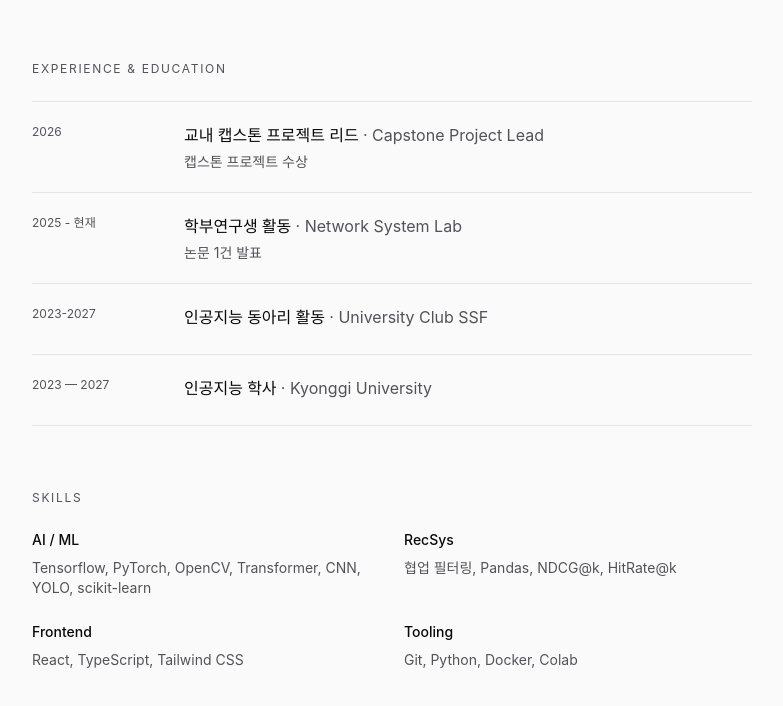
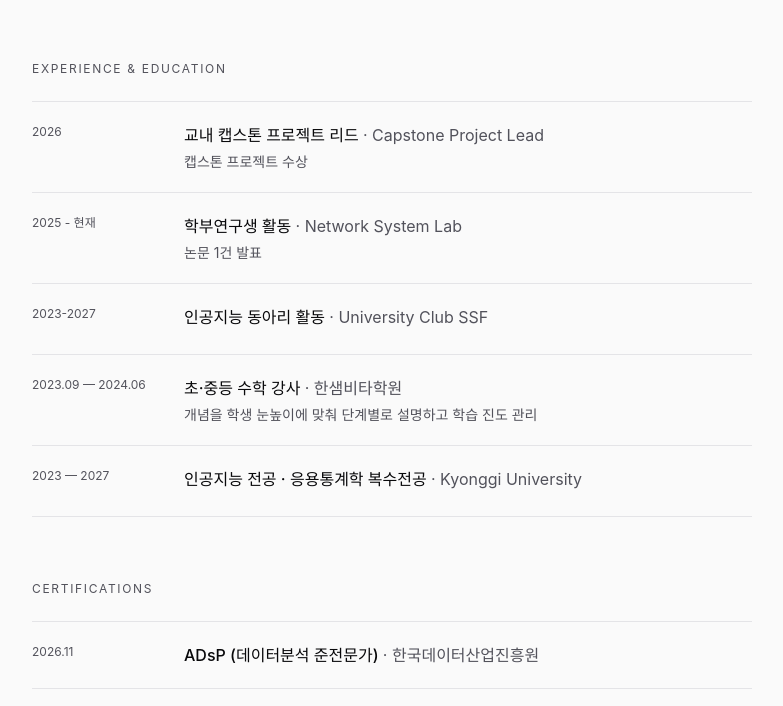
Before and after one commit to yoonjl16/porfolio, an Astro site: page /porfolio/about in a window 1280 px wide. Shown: the part 246-952 px from the top of the page, without its empty margins (248-1031 px from the left). Built offline with nearby package versions, Linux system fonts and the light colour scheme; Astro itself is replaced by a stand-in of ours; a web font is replaced by a local one.

Commit message:
Add double major, ADsP and tutoring experience
- Note the Applied Statistics double major in the education entry
- Add a Certifications section to the About page with ADsP (2026.11)
- Add the elementary/middle school math tutor role (2023.09 - 2024.06)

Co-Authored-By: Claude Opus 5.5 <noreply@anthropic.com>

```diff
--- a/src/consts.ts
+++ b/src/consts.ts
@@ -60,9 +60,27 @@ export const EXPERIENCE: {
     summary: '',
   },
   {
+    period: '2023.09 — 2024.06',
+    title: '초·중등 수학 강사',
+    org: '한샘비타학원',
+    summary: '개념을 학생 눈높이에 맞춰 단계별로 설명하고 학습 진도 관리',
+  },
+  {
     period: '2023 — 2027',
-    title: '인공지능 학사',
+    title: '인공지능 전공 · 응용통계학 복수전공',
     org: 'Kyonggi University',
     summary: '',
   },
 ];
+
+export const CERTIFICATIONS: {
+  date: string;
+  name: string;
+  issuer: string;
+}[] = [
+  {
+    date: '2026.11',
+    name: 'ADsP (데이터분석 준전문가)',
+    issuer: '한국데이터산업진흥원',
+  },
+];
--- a/src/pages/about.astro
+++ b/src/pages/about.astro
@@ -1,7 +1,7 @@
 ---
 import Base from '../layouts/Base.astro';
 import Icon from '../components/Icon.astro';
-import { EXPERIENCE, PROFILE, SKILLS } from '../consts';
+import { CERTIFICATIONS, EXPERIENCE, PROFILE, SKILLS } from '../consts';
 ---
 
 <Base title="About" description={`${PROFILE.name}에 대하여`}>
@@ -28,6 +28,22 @@ import { EXPERIENCE, PROFILE, SKILLS } from '../consts';
               </p>
               <p class="mt-1 text-sm text-muted-fg">{e.summary}</p>
             </div>
+          </li>
+        ))
+      }
+    </ol>
+  </section>
+
+  <section class="container-page mt-16">
+    <h2 class="section-label mb-6">Certifications</h2>
+    <ol class="divide-y divide-border border-y border-border">
+      {
+        CERTIFICATIONS.map((c) => (
+          <li class="grid gap-1 py-5 sm:grid-cols-[8rem_1fr] sm:gap-6">
+            <p class="pt-0.5 font-mono text-xs text-muted-fg">{c.date}</p>
+            <p class="font-medium">
+              {c.name} <span class="font-normal text-muted-fg">· {c.issuer}</span>
+            </p>
           </li>
         ))
       }
```
